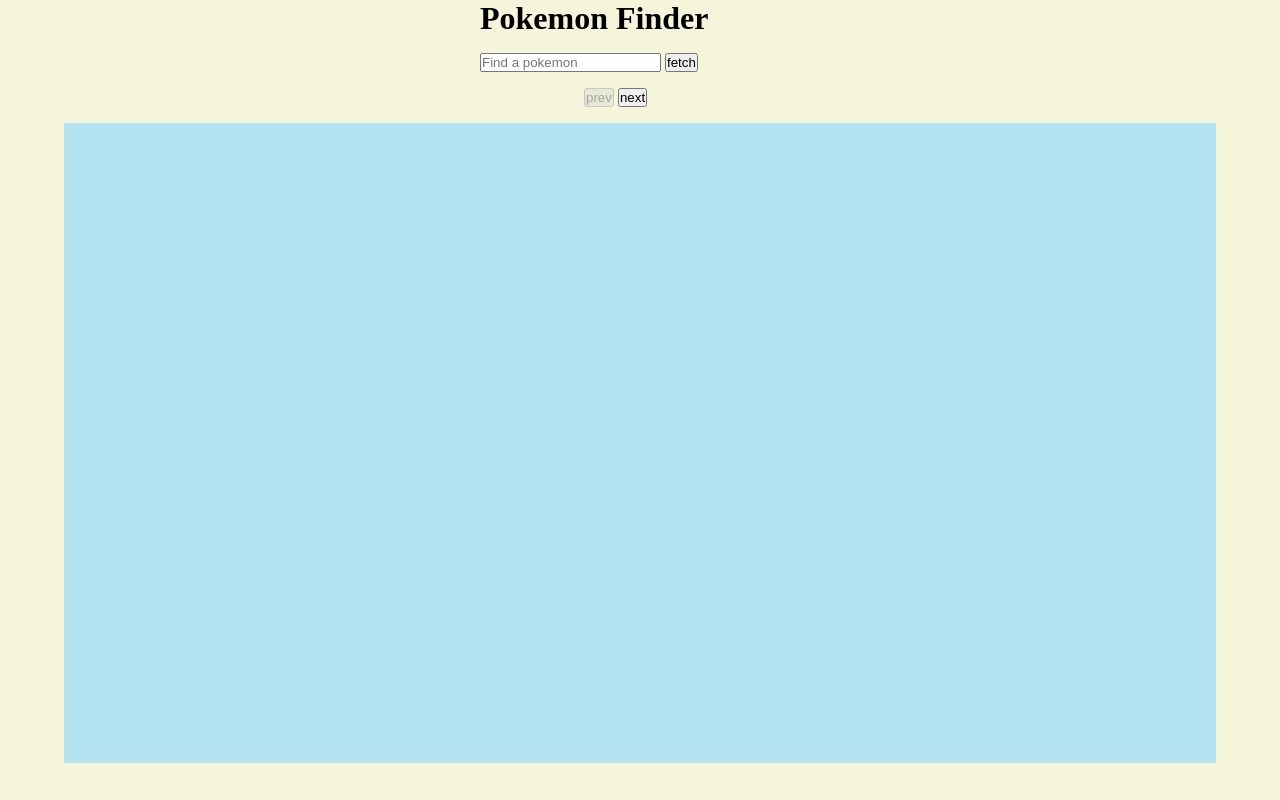
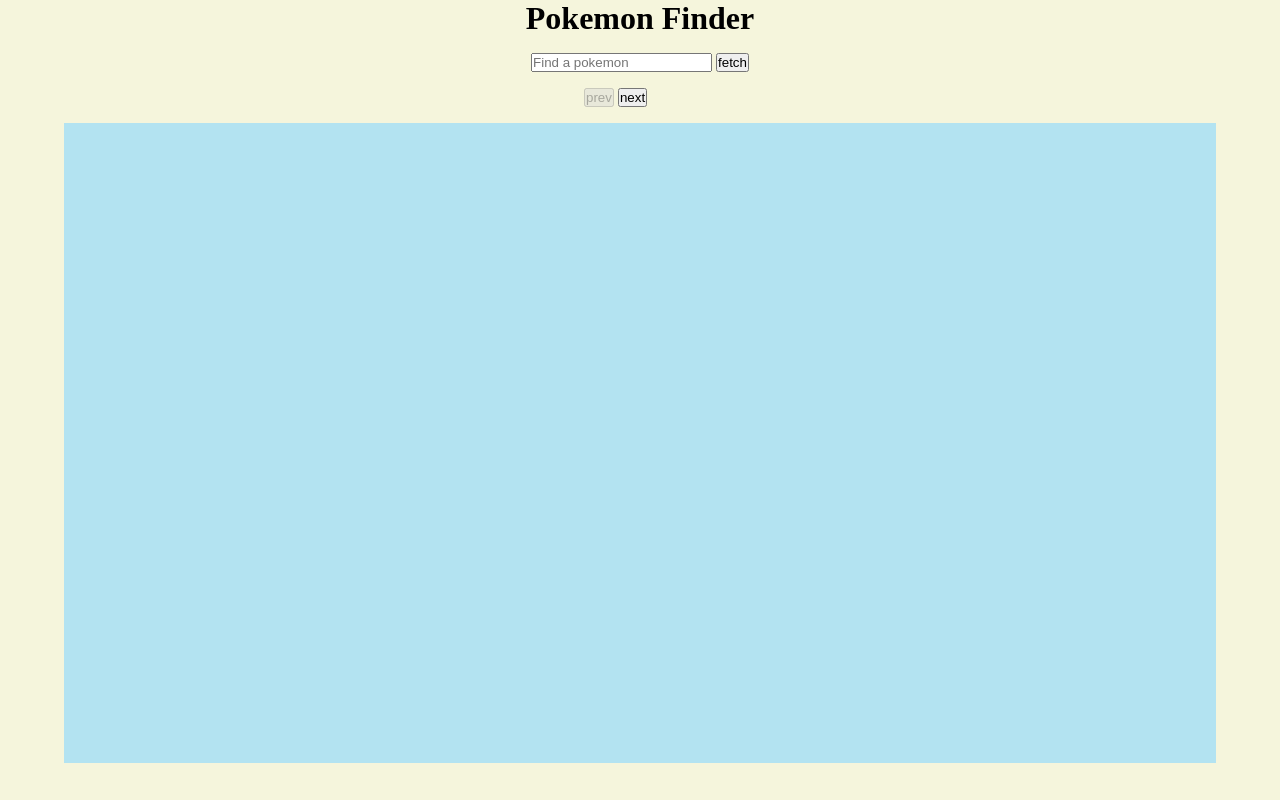
Before and after one commit to ShaneRobertson/PokeShop, a website: page public/index.html in a window 1280 px wide. Drawn offline with Linux system fonts and the light colour scheme; no server answers.

Commit message:
styling stuff

```diff
--- a/public/style.css
+++ b/public/style.css
@@ -14,11 +14,13 @@
 
 h1 {
   width: 20rem;
+  text-align: center;
   margin: 0 auto;
 }
 
 form {
   width: 20rem;
+  text-align: center;
   margin: 1rem auto;
 }
 
@@ -235,3 +237,17 @@
 ::-webkit-scrollbar-thumb:hover {
   background: #555;
 }
+
+/* --Responsive at 320px */
+@media screen and (max-width: 320px) {
+  /* h1 {
+    width: 100%;
+    text-align: center;
+  }
+  form {
+    text-align: center;
+  }
+
+  .paginate {
+  } */
+}
```
